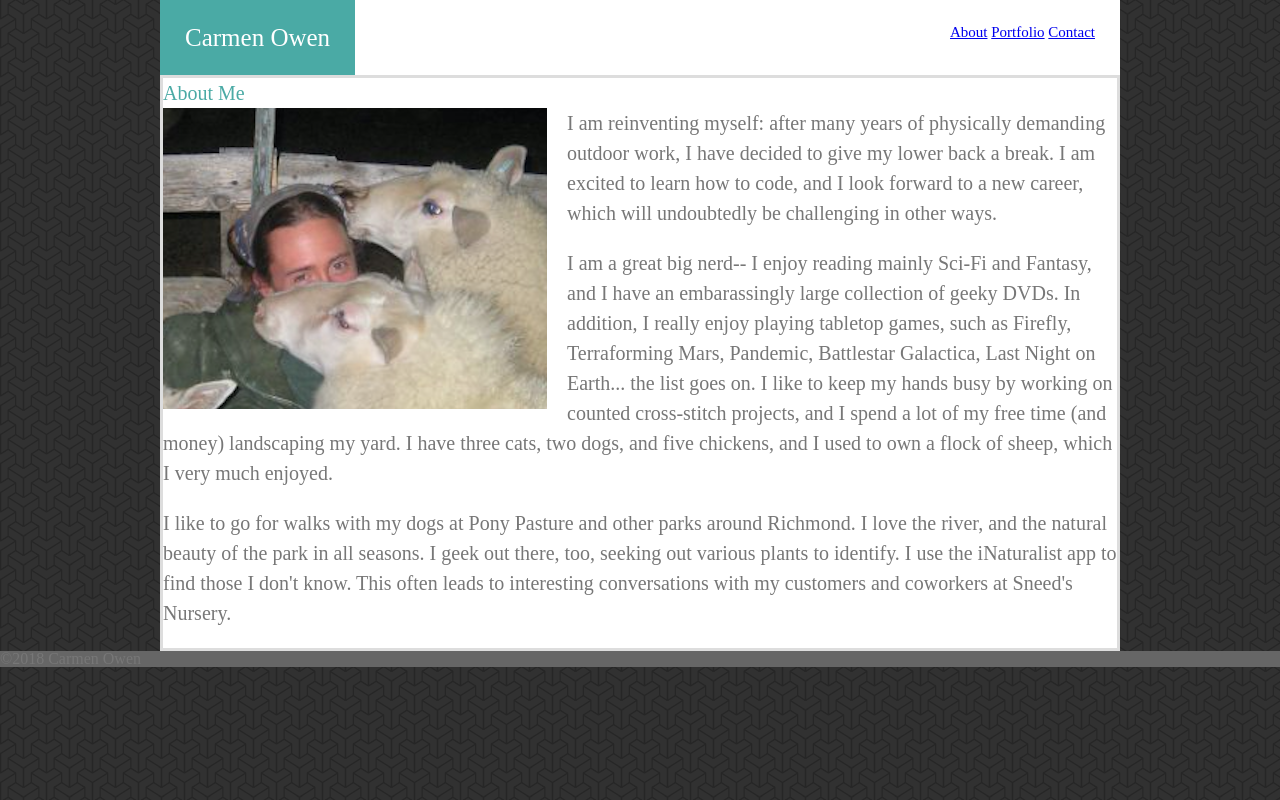
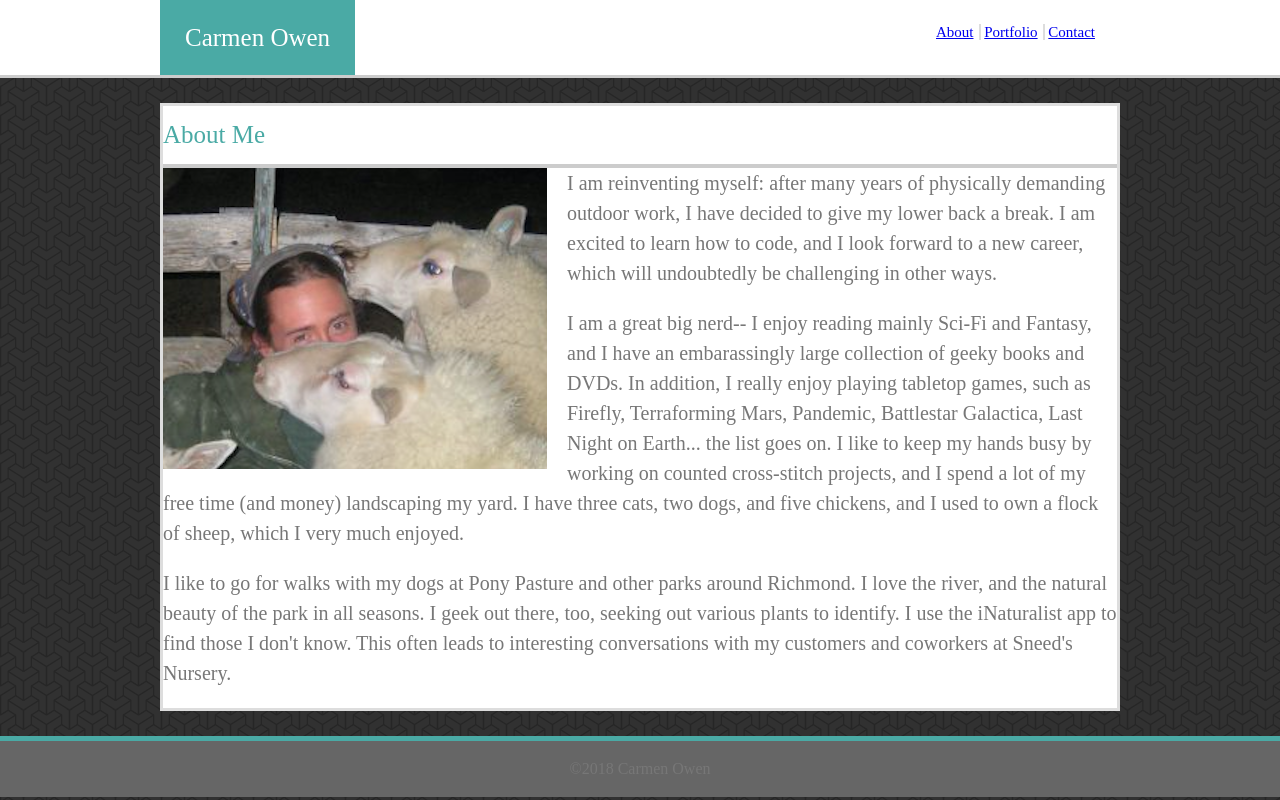
Before and after one commit to SpiderRam/Basic-Portfolio, a plain HTML site: page index.html in a window 1280 px wide. Drawn offline with Linux system fonts and the light colour scheme.

Commit message:
second homework save

```diff
--- a/assets/css/style.css
+++ b/assets/css/style.css
@@ -11,15 +11,27 @@ body {
 }
 
 header {
-    width: 960px;
     background-color: #ffffff;
     border-color: #cccccc;
     border-bottom: 4px solid;
 }
 
+.main h2 {
+    font-size: 25px;
+    padding-bottom: 10px;
+    padding-top: 10px;
+    border-bottom: solid 4px #cccccc;
+}
+
+.heading {
+    width: 960px;
+    margin: 0 auto;
+}
+
 /* Centers the element */
 .topbar {
     margin: 0 auto;
+    border-bottom: 3px solid #cccccc;
 }
 
 /* inline-block lets you change the padding, etc. */
@@ -35,6 +47,11 @@ header nav {
     display: inline-block;
     padding: 25px;
     font-size: 15px;
+}
+
+.link {
+    border-right: 2px solid #dddddd;
+    padding-right: 5px;
 }
 
 h1 {
@@ -56,6 +73,8 @@ h2 {
     font-size: 20px;
     line-height: 1.5;
     margin: 0 auto;
+    margin-bottom: 25px;
+    margin-top: 25px;
 }
 
 .profile_pic {
@@ -68,9 +87,9 @@ h2 {
     margin-bottom: 20px;
 }
 
-footer {
+.bottombar {
     background-color: #666666;
-    border-color: #4aaaa5;
-    border-top: 5px solid;
-    display: inline-block;
+    border-top: solid 5px #4aaaa5;
+    padding: 20px;
+    text-align: center;
 }
--- a/index.html
+++ b/index.html
@@ -12,8 +12,8 @@
     <div class="heading">
       <h1>Carmen Owen</h1>
       <nav>
-        <a href="index.html">About</a>
-        <a href="portfolio.html">Portfolio</a>
+        <a href="index.html" class="link">About</a>
+        <a href="portfolio.html" class="link">Portfolio</a>
         <a href="contact.html">Contact</a>
       </nav>
     </div>
@@ -27,7 +27,7 @@
       I am excited to learn how to code, and I look forward to a
       new career, which will undoubtedly be challenging in other ways.</p>
     <p>I am a great big nerd-- I enjoy reading mainly Sci-Fi and Fantasy, and
-      I have an embarassingly large collection of geeky DVDs.  In addition, I
+      I have an embarassingly large collection of geeky books and DVDs.  In addition, I
       really enjoy playing tabletop games, such as Firefly, Terraforming Mars,
       Pandemic, Battlestar Galactica, Last Night on Earth... the list goes on.
       I like to keep my hands busy by working on counted cross-stitch projects,
@@ -43,8 +43,10 @@
 
   <div class="break"></div>
 
-  <footer>
-    &copy;2018 Carmen Owen
+  <footer class="bottombar">
+    <div>
+      &copy;2018 Carmen Owen
+    </div>
   </footer>
 
 </body>
```
